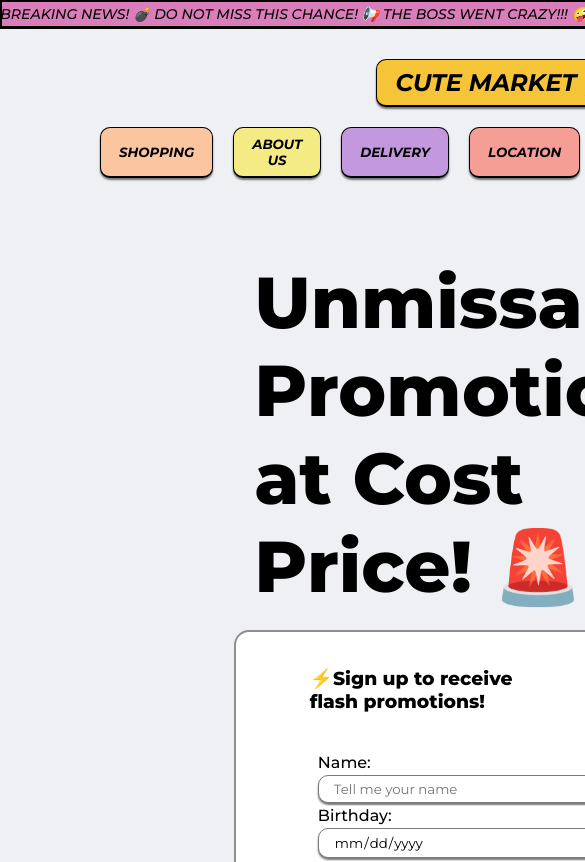
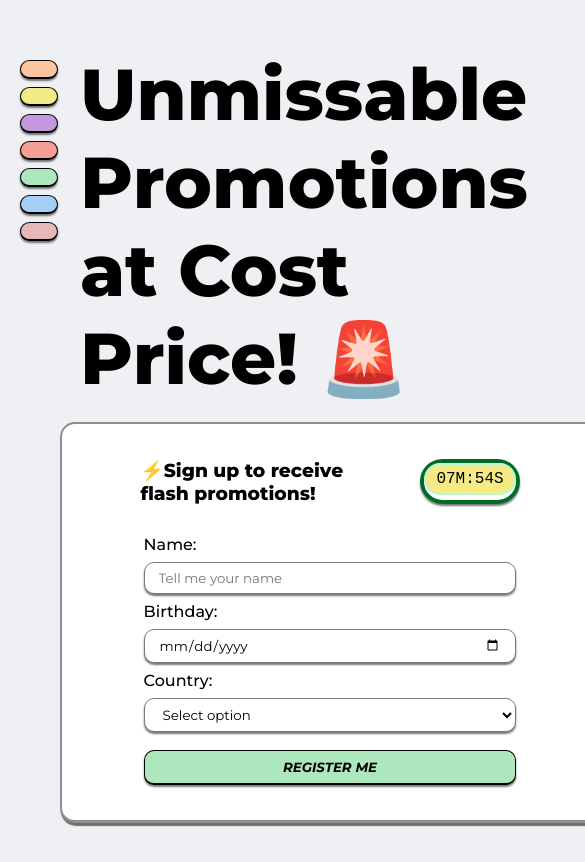
Before and after one commit to karinanuunes/cute-market-react, a React (Vite) app: page / in a window 390 px wide. Shown: the top 862 px of the page, 585 px wide, since content can reach past the window. Built offline with nearby package versions, Linux system fonts and the light colour scheme; a web font is replaced by a local one.

Commit message:
att responsive

```diff
--- a/src/components/Card/index.css
+++ b/src/components/Card/index.css
@@ -35,9 +35,10 @@
   font-size: 20px;
 }
 
-@media (max-width: 1000px) {
+@media (max-width: 1200px) {
   .cards {
     flex-direction: column;
     align-items: center;
+    justify-content: center;
   }
 }
--- a/src/components/Emphasis/index.css
+++ b/src/components/Emphasis/index.css
@@ -49,6 +49,7 @@ h1 {
 @media (max-width: 1080px) {
   .emphasis {
     flex-direction: column;
+    justify-content: center;
     align-items: center;
     gap: 20px;
   }
--- a/src/components/Form/index.css
+++ b/src/components/Form/index.css
@@ -10,7 +10,7 @@ button,
 form {
   display: flex;
   flex-direction: column;
-  gap: 3px;
+  gap: 8px;
   font-weight: 500;
 }
 
@@ -23,7 +23,7 @@ select {
   border: 1px solid #7a7a7a;
   border-radius: 10px;
   box-shadow: 0 2px 2px #0000008a;
-  padding: 5px 15px;
+  padding: 7px 14px;
 }
 
 input:focus,
@@ -34,5 +34,10 @@ select:focus {
 
 .error-msg {
   font-size: 12px;
-  margin: 3px 0 0;
+  margin: 2px 0 0;
+  color: #242424;
 }
+
+.form button {
+  margin-top: 10px;
+}
--- a/src/components/Form/index.jsx
+++ b/src/components/Form/index.jsx
@@ -44,7 +44,7 @@ const Form = () => {
         {errors.country && (
           <span className="error-msg">This field is required</span>
         )}
-        <br />
+        {/* <br /> */}
         <Button text="Register me" className="green" type="submit" />
       </form>
     </div>
--- a/src/components/Menu/index.css
+++ b/src/components/Menu/index.css
@@ -109,10 +109,31 @@ button:hover {
 
 @media (max-width: 1080px) {
   .menu {
-    padding: 20px auto;
+    /* padding: 20px auto; */
+    padding: 60px 20px;
+    justify-content: flex-start;
+    position: absolute;
+  }
+
+  .menu-home {
+    display: none;
   }
 
   .menu-options {
     flex-wrap: nowrap;
+    flex-direction: column;
+    gap: 8px;
   }
 }
+
+@media (max-width: 800px) {
+  .menu-options button {
+    font-size: 0;
+    transition: font-size 0.3s;
+  }
+
+  .menu-options button:focus,
+  .menu-options button:hover {
+    font-size: 12px;
+  }
+}
--- a/src/components/News/index.css
+++ b/src/components/News/index.css
@@ -29,7 +29,7 @@
   }
 }
 
-@media (max-width: 800px) {
+@media (max-width: 1080px) {
   /* @keyframes andar {
     0% {
       left: 0;
@@ -38,4 +38,7 @@
       left: 100%;
     }
   } */
+  .header-news {
+    display: none;
+  }
 }
--- a/src/components/Register/index.css
+++ b/src/components/Register/index.css
@@ -2,9 +2,9 @@
   display: flex;
   flex-wrap: wrap;
   justify-content: center;
-  gap: 40px;
+  gap: 30px;
   width: 540px;
-  height: auto;
+  min-height: 400px;
   padding: 35px;
   border-radius: 15px;
   border: 1px solid #8e8e8e;
```
